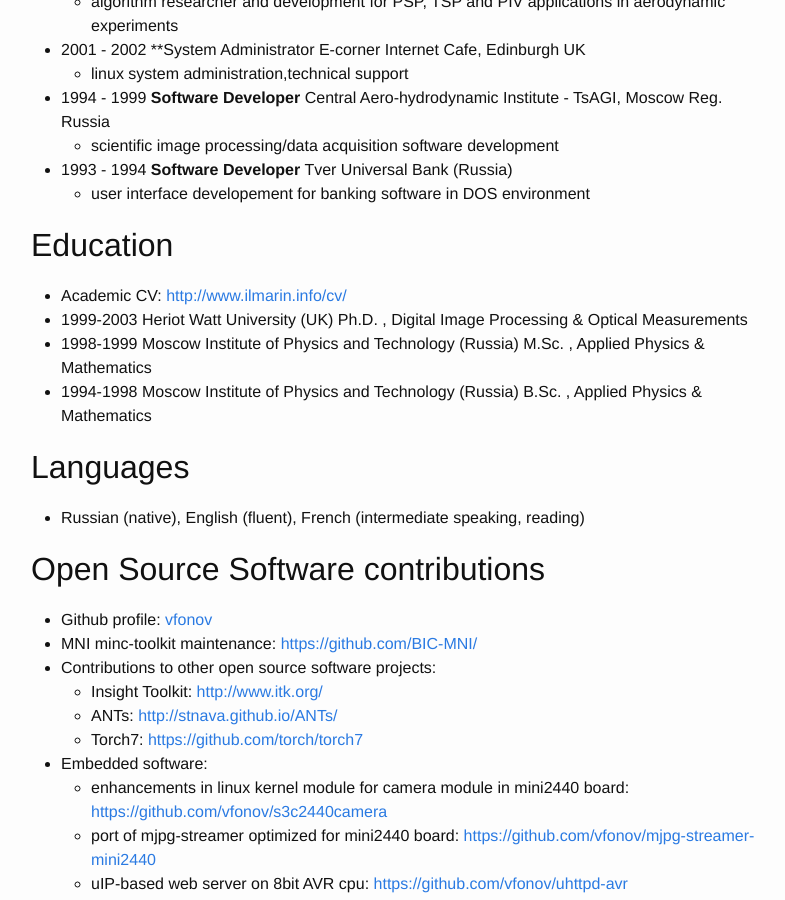
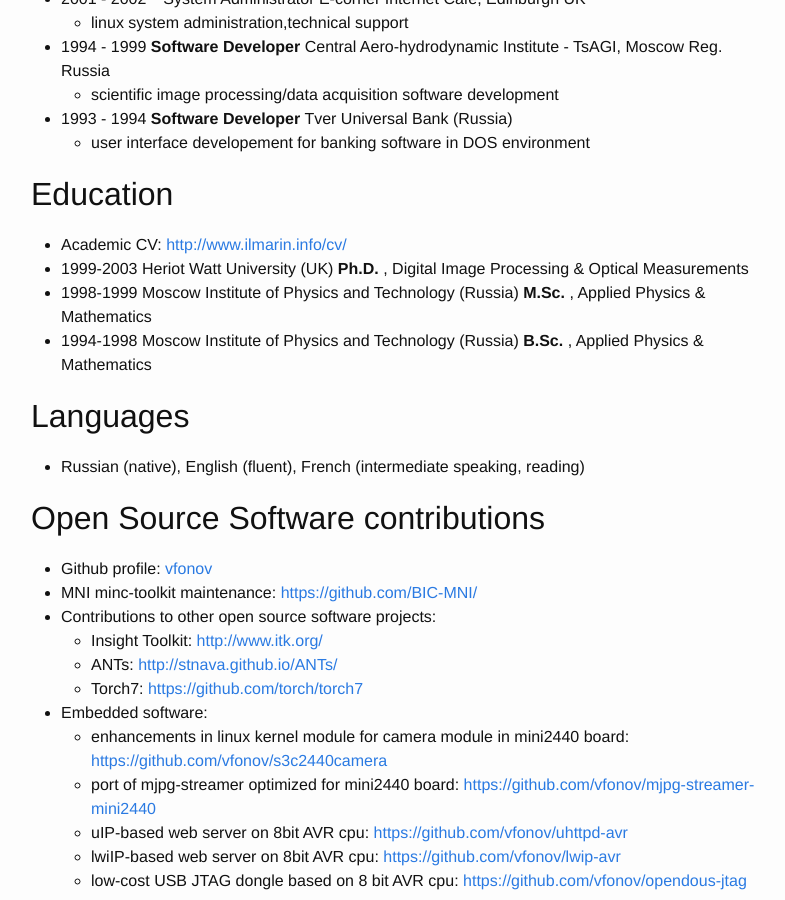
Before and after one commit to vfonov/vfonov.github.io, a Jekyll site: the page built from CV_industry.md, in a window 1280 px wide and 900 px high, scrolled down 972 px. Shown: the whole window, without its empty margins (239-1024 px from the left). Built offline with Jekyll 4.4.1, drawn with Linux system fonts in a browser that asks for light colours; some of the changed text lies outside the part shown.

Commit message:
Fixed typos, improved layout

```diff
--- a/CV_industry.md
+++ b/CV_industry.md
@@ -35,9 +32,9 @@
 
 ## Education
 * Academic CV: [http://www.ilmarin.info/cv/](http://www.ilmarin.info/cv/)
-* 1999-2003 Heriot Watt University (UK) Ph.D. , Digital Image Processing & Optical Measurements
-* 1998-1999 Moscow Institute of Physics and Technology (Russia) M.Sc. , Applied Physics & Mathematics
-* 1994-1998 Moscow Institute of Physics and Technology (Russia) B.Sc. , Applied Physics & Mathematics
+* 1999-2003 Heriot Watt University (UK) **Ph.D.** , Digital Image Processing & Optical Measurements
+* 1998-1999 Moscow Institute of Physics and Technology (Russia) **M.Sc.** , Applied Physics & Mathematics
+* 1994-1998 Moscow Institute of Physics and Technology (Russia) **B.Sc.** , Applied Physics & Mathematics
 
 ## Languages
 * Russian (native), English (fluent), French (intermediate speaking, reading)
```
Also changed, not shown: other parts of CV_industry.md (+0 -3 lines).
